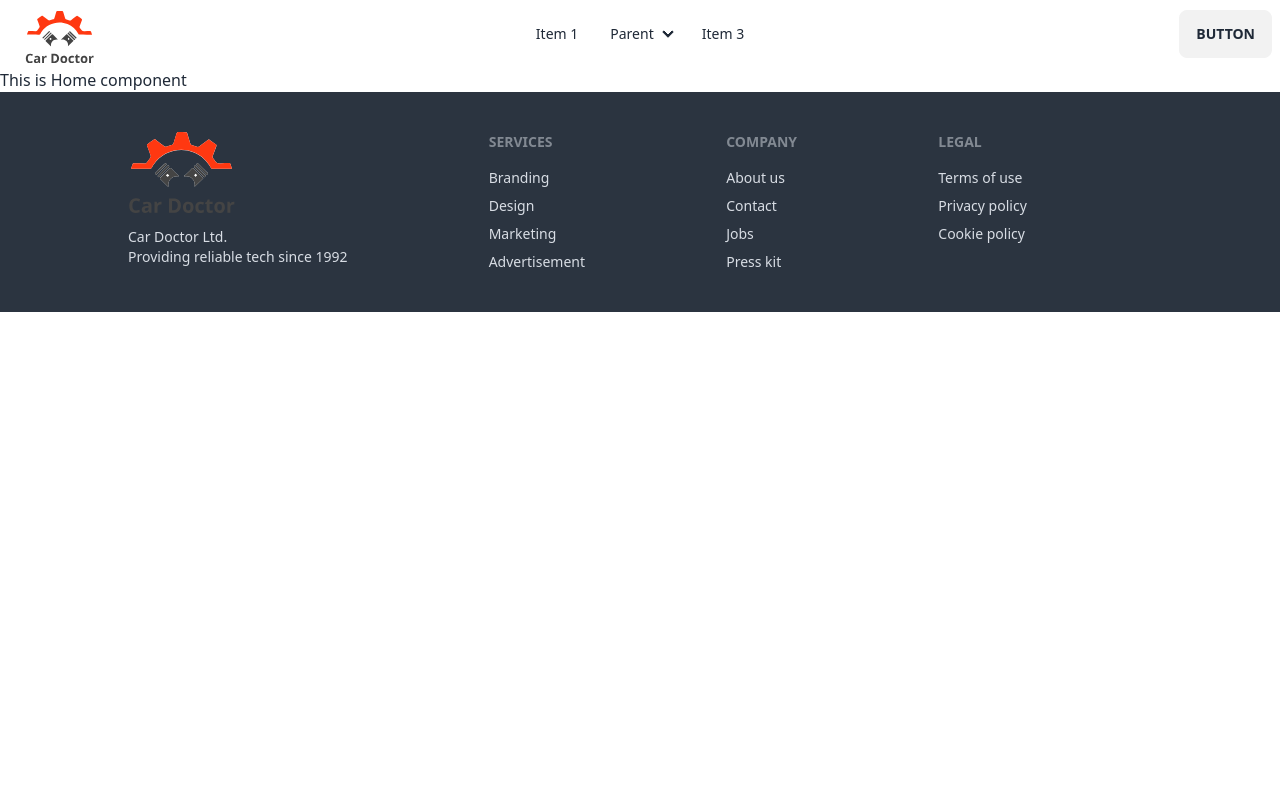
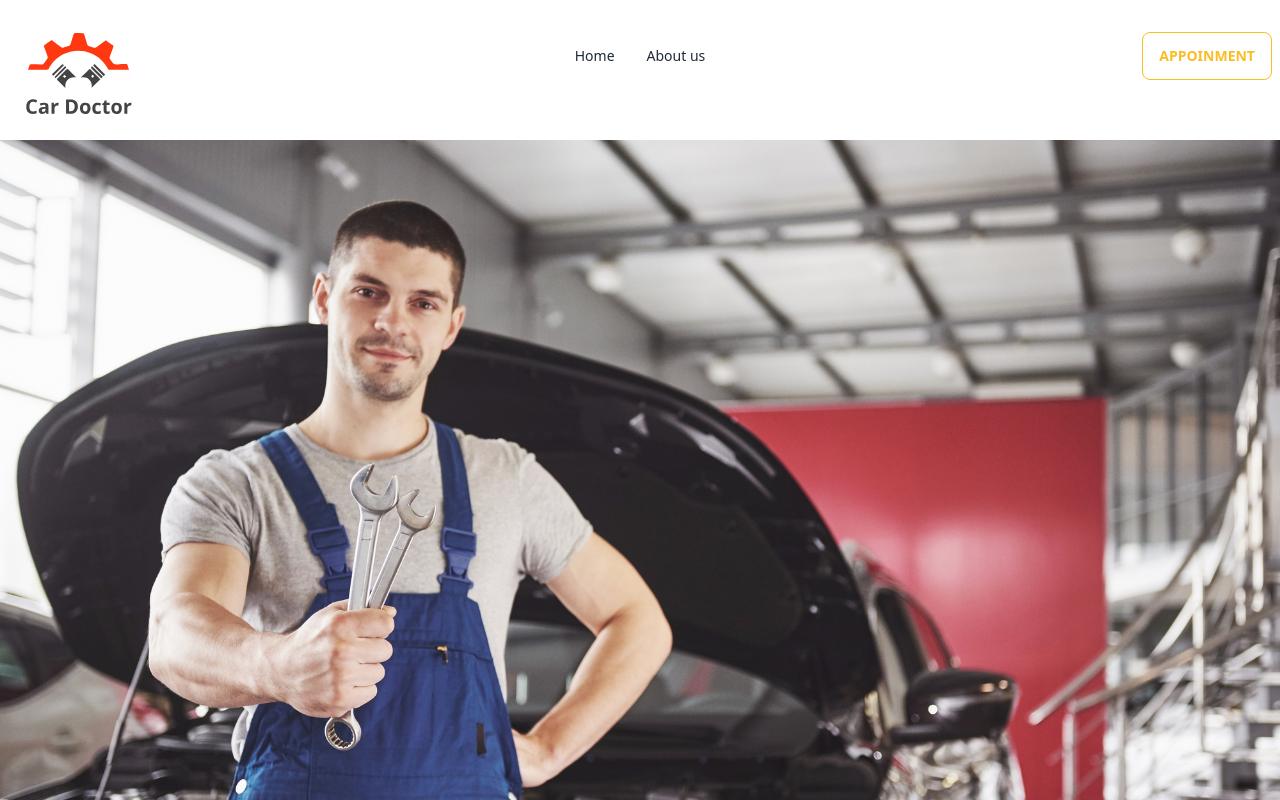
Before and after one commit to SaidulIslam16/Car-Doctor-Client, a React (Vite) app: page / in a window 1280 px wide. Shown: the top 800 px of the page. Built offline with nearby package versions, Linux system fonts and the light colour scheme.

Commit message:
banner added to website

```diff
--- /dev/null
+++ b/src/pages/Home/Banner/Banner.jsx
@@ -0,0 +1,40 @@
+import img1 from "../../../assets/images/banner/1.jpg"
+import img2 from "../../../assets/images/banner/2.jpg"
+import img3 from "../../../assets/images/banner/3.jpg"
+import img4 from "../../../assets/images/banner/4.jpg"
+const Banner = () => {
+    return (
+        <div className="carousel w-full">
+            <div id="slide1" className="carousel-item relative w-full">
+                <img src={img1} className="w-full" />
+                <div className="absolute flex justify-end gap-4 transform -translate-y-1/2 left-5 right-5 bottom-0">
+                    <a href="#slide4" className="btn btn-circle">❮</a>
+                    <a href="#slide2" className="btn btn-circle">❯</a>
+                </div>
+            </div>
+            <div id="slide2" className="carousel-item relative w-full">
+                <img src={img2} className="w-full" />
+                <div className="absolute flex justify-end gap-4 transform -translate-y-1/2 left-5 right-5 bottom-0">
+                    <a href="#slide1" className="btn btn-circle">❮</a>
+                    <a href="#slide3" className="btn btn-circle">❯</a>
+                </div>
+            </div>
+            <div id="slide3" className="carousel-item relative w-full">
+                <img src={img3} className="w-full" />
+                <div className="absolute flex justify-end gap-4 transform -translate-y-1/2 left-5 right-5 bottom-0">
+                    <a href="#slide2" className="btn btn-circle">❮</a>
+                    <a href="#slide4" className="btn btn-circle">❯</a>
+                </div>
+            </div>
+            <div id="slide4" className="carousel-item relative w-full">
+                <img src={img4} className="w-full" />
+                <div className="absolute flex justify-end gap-4 transform -translate-y-1/2 left-5 right-5 bottom-0">
+                    <a href="#slide3" className="btn btn-circle">❮</a>
+                    <a href="#slide1" className="btn btn-circle">❯</a>
+                </div>
+            </div>
+        </div>
+    );
+};
+
+export default Banner;
--- a/src/pages/Home/Home/Home.jsx
+++ b/src/pages/Home/Home/Home.jsx
@@ -1,7 +1,9 @@
+import Banner from "../Banner/Banner";
+
 const Home = () => {
     return (
         <div className="max-w-7xl mx-auto">
-            <h1>This is Home component</h1>
+            <Banner></Banner>
         </div>
     );
 };
--- a/src/pages/Shared/NavBar/NavBar.jsx
+++ b/src/pages/Shared/NavBar/NavBar.jsx
@@ -2,46 +2,35 @@ import { Link } from "react-router-dom";
 import logo from "../../../assets/logo.svg"
 
 const NavBar = () => {
+
+    const navItems = <>
+        <li><Link to='/'>Home</Link></li>
+        <li><Link to='/about'>About us</Link></li>
+    </>
+
+
     return (
-        <div className="navbar bg-base-100 max-w-7xl mx-auto">
+        <div className="navbar bg-base-100 max-w-7xl mx-auto h-28 mb-7">
             <div className="navbar-start">
                 <div className="dropdown">
                     <label tabIndex={0} className="btn btn-ghost lg:hidden">
                         <svg xmlns="http://www.w3.org/2000/svg" className="h-5 w-5" fill="none" viewBox="0 0 24 24" stroke="currentColor"><path strokeLinecap="round" strokeLinejoin="round" strokeWidth="2" d="M4 6h16M4 12h8m-8 6h16" /></svg>
                     </label>
                     <ul tabIndex={0} className="menu menu-sm dropdown-content mt-3 z-[1] p-2 shadow bg-base-100 rounded-box w-52">
-                        <li><a>Item 1</a></li>
-                        <li>
-                            <a>Parent</a>
-                            <ul className="p-2">
-                                <li><a>Submenu 1</a></li>
-                                <li><a>Submenu 2</a></li>
-                            </ul>
-                        </li>
-                        <li><a>Item 3</a></li>
+                        {navItems}
                     </ul>
                 </div>
                 <Link to="/" className="btn btn-ghost normal-case text-xl">
-                    <img className="h-14" src={logo} alt="Car Doctor Logo" />
+                    <img src={logo} alt="Car Doctor Logo" />
                 </Link>
             </div>
             <div className="navbar-center hidden lg:flex">
                 <ul className="menu menu-horizontal px-1">
-                    <li><a>Item 1</a></li>
-                    <li tabIndex={0}>
-                        <details>
-                            <summary>Parent</summary>
-                            <ul className="p-2">
-                                <li><a>Submenu 1</a></li>
-                                <li><a>Submenu 2</a></li>
-                            </ul>
-                        </details>
-                    </li>
-                    <li><a>Item 3</a></li>
+                    {navItems}
                 </ul>
             </div>
             <div className="navbar-end">
-                <a className="btn">Button</a>
+                <button className="btn btn-outline btn-warning">Appoinment</button>
             </div>
         </div>
     );
```
